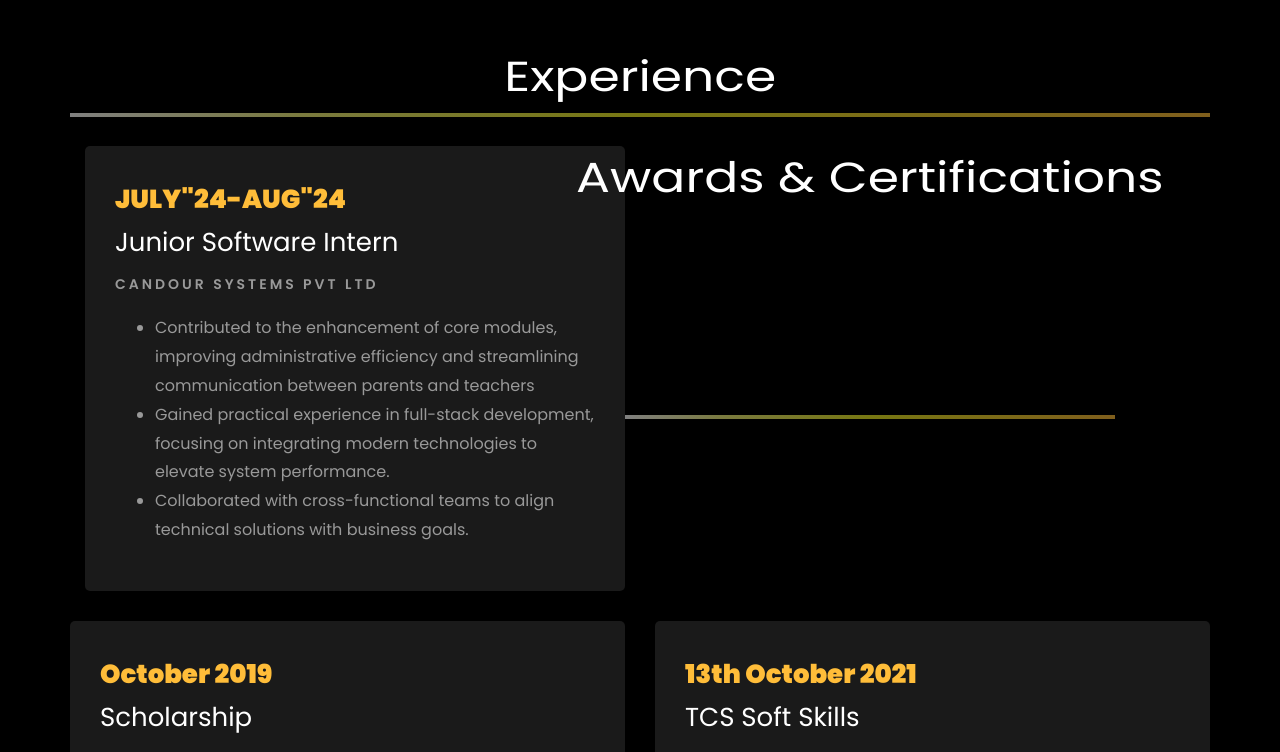
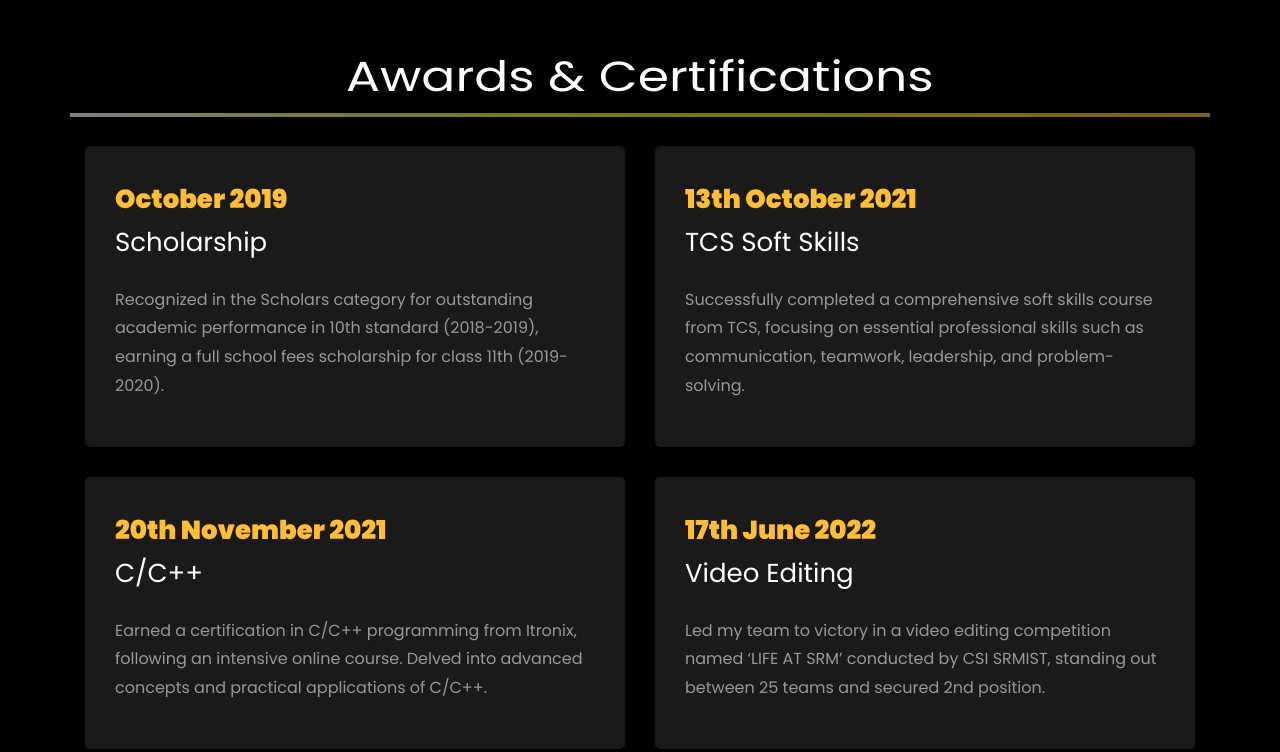
Before and after one commit to PranavT3626/Pranavtyagi.github.io, a plain HTML site: page index.html in a window 1280 px wide. Shown: the part 2075-2827 px from the top of the page. Drawn offline with Linux system fonts and the light colour scheme; animation ran at ten frames a second; files whose address does not match are found by name.

Commit message:
Update index.html

```diff
--- a/index.html
+++ b/index.html
@@ -319,27 +319,7 @@
 				</p>
           </div>
         </div>
-        <div class="row">
-	     <h1 class="big-4">Experience</h1>
-	     <div class="underline"></div>
-	</div>
-	<br>
 
-	<div class="row">
-		<div class="col-md-6">
-			<div class="resume-wrap ftco-animate">
-				<span class="date">JULY"24-AUG"24</span>
-				<h2>Junior Software Intern</h2>
-				<span class="position">Candour Systems Pvt Ltd</span>
-			            <ul>
-				  <p><li>Contributed to the enhancement of core modules, improving administrative efficiency and streamlining communication between parents and teachers</li>
-					<li>Gained practical experience in full-stack development, focusing on integrating modern technologies to elevate system performance.</li>
-					<li>Collaborated with cross-functional teams to align technical solutions with business goals.</li>
-				     </ul>
-				 </p>
-			</div>
-
-		</div>
 		<div class="row">
 			<h1 class="big-4">Awards & Certifications</h1>
 			<div class="underline"></div>
```
